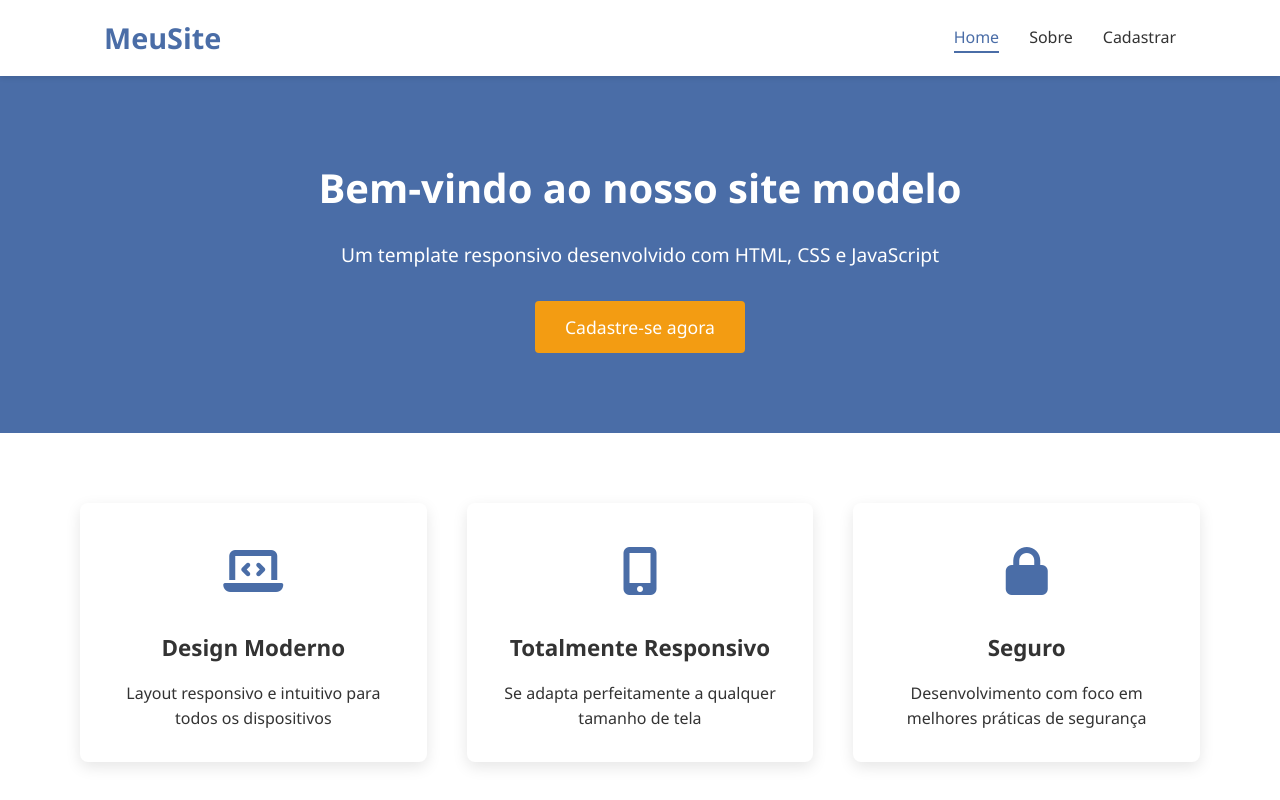
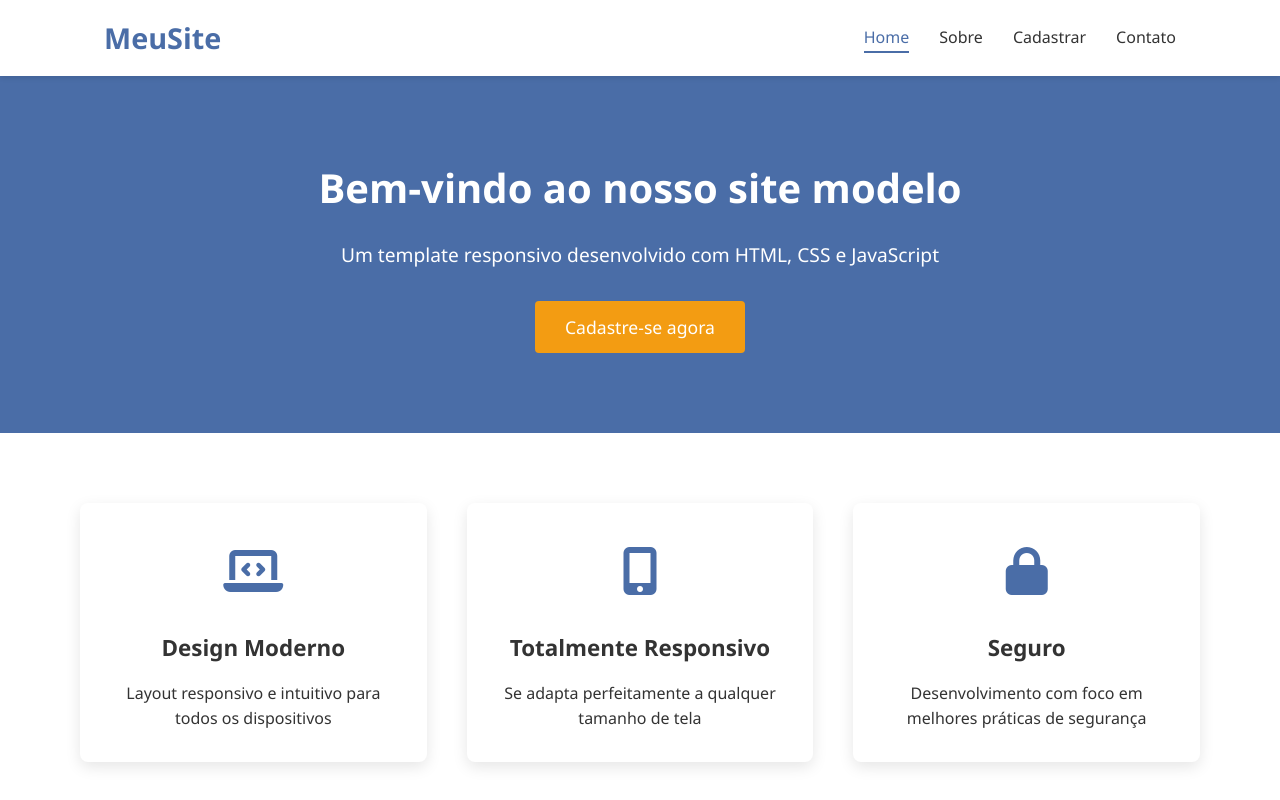
Before and after one commit to Joao-Felipe-coding/modelo-website, a plain HTML site: page index.html in a window 1280 px wide. Shown: the top 800 px of the page. Drawn offline with Linux system fonts and the light colour scheme.

Commit message:
Adicionado item de menu Contato na barra de navegação

```diff
--- a/index.html
+++ b/index.html
@@ -22,6 +22,7 @@
                 <li><a href="index.html" class="active">Home</a></li>
                 <li><a href="sobre.html">Sobre</a></li>
                 <li><a href="cadastro.html">Cadastrar</a></li>
+                <li><a href="contato.html">Contato</a></li>
             </ul>
         </nav>
     </header>
```
